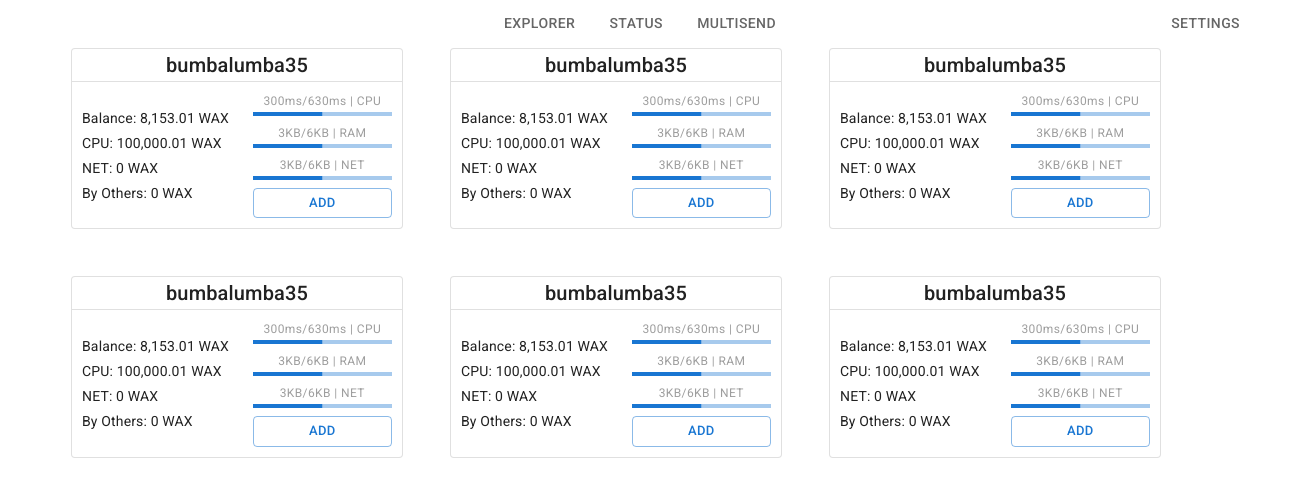
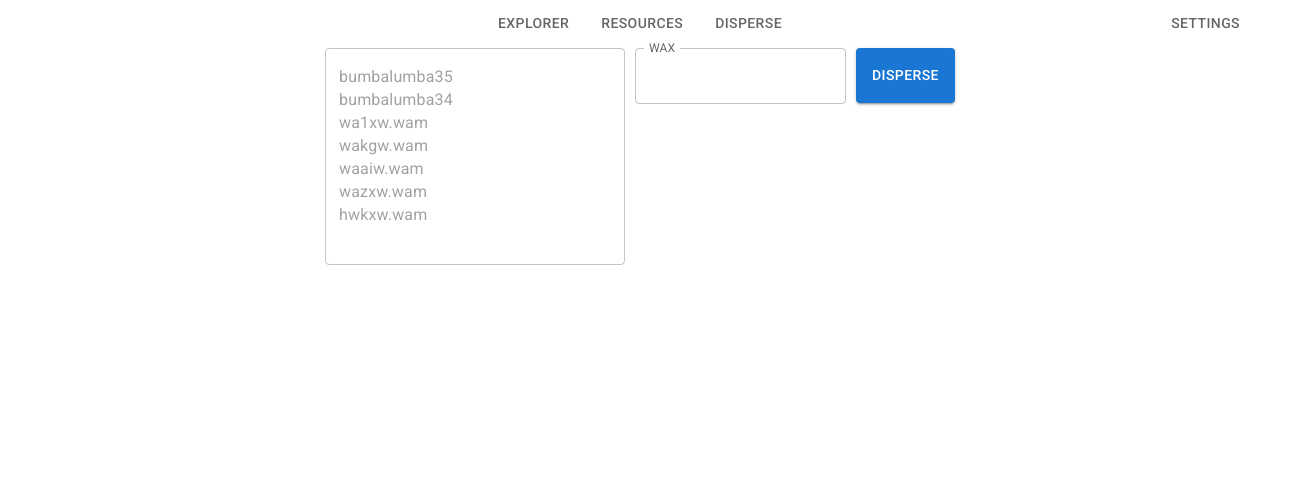
Before and after one commit to trumeetration/wax_toolkit, a React (Create React App) app: page / in a window 1280 px wide. Shown: the top 496 px of the page, 1303 px wide, since content can reach past the window. Built offline with nearby package versions, Linux system fonts and the light colour scheme.

Commit message:
[+] Disperse page

```diff
--- a/src/App.js
+++ b/src/App.js
@@ -11,6 +11,8 @@
 import Explorer from "./components/Explorer";
 import Settings from "./components/Settings";
 import Status from "./components/Status";
+import AccountsModal from "./components/AccountsModal";
+import Disperse from "./components/Disperse";
 
 function App() {
     return (
@@ -18,12 +20,15 @@
             <Container maxWidth="xl">
                 <Tabs centered sx={{ position: "relative" }}>
                     <Tab label="Explorer"/>
-                    <Tab label="Status"/>
-                    <Tab label="Multisend"/>
+                    <Tab label="Resources"/>
+                    <Tab label="Disperse"/>
                     <Tab label="Settings" sx={{ position: "absolute", right: "0px" }}/>
                 </Tabs>
                 {/*<Explorer />*/}
-                <Status />
+                {/*<Status />*/}
+                {/*<Settings/>*/}
+                {/*<AccountsModal/>*/}
+                <Disperse/>
             </Container>
         </div>
     );
--- a/src/components/AccountsModal.js
+++ b/src/components/AccountsModal.js
@@ -15,7 +15,7 @@
 function AccountsModal(props) {
     return (
         <Modal
-            open={false}
+            open={true}
             aria-labelledby="modal-modal-title"
             aria-describedby="modal-modal-description"
         >
--- /dev/null
+++ b/src/components/Disperse.js
@@ -0,0 +1,38 @@
+import {Button, Divider, Grid, IconButton, InputBase, Paper, TextField, Typography} from "@mui/material";
+import CheckIcon from "@mui/icons-material/Check";
+import AccountCard from "./AccountCard";
+import AddIcon from "@mui/icons-material/Add";
+import AccountsModal from "./AccountsModal";
+
+function Disperse(props) {
+    return (
+        <div>
+            <div style={{ display: "flex", justifyContent: "center" }}>
+                <TextField
+                    sx={{ width: "300px" }}
+                    multiline
+                    rows={8}
+                    placeholder="bumbalumba35
+bumbalumba34
+wa1xw.wam
+wakgw.wam
+waaiw.wam
+wazxw.wam
+hwkxw.wam"
+                />
+                <TextField
+                    id="outlined-number"
+                    label="WAX"
+                    type="number"
+                    InputLabelProps={{
+                        shrink: true,
+                    }}
+                    sx={{ marginLeft: "10px" }}
+                />
+                <Button variant="contained" sx={{ marginLeft: "10px", height: "55px" }}>Disperse</Button>
+            </div>
+        </div>
+    )
+}
+
+export default Disperse;
--- a/src/components/Status.js
+++ b/src/components/Status.js
@@ -1,12 +1,11 @@
 import {Grid} from "@mui/material";
-import AssetCard from "./AssetCard";
 import WalletStatusCard from "./WalletStatusCard";
 
 
 function Status(props) {
     return (
         <div>
-            <Grid container spacing="47px" sx={{marginLeft: "0px"}}>
+            <Grid container spacing="30px" sx={{marginLeft: "0px"}}>
                 <Grid item>
                     <WalletStatusCard/>
                 </Grid>
--- a/src/components/WalletStatusCard.js
+++ b/src/components/WalletStatusCard.js
@@ -2,7 +2,7 @@
 import {LinearProgress} from "@mui/material";
 
 
-function AssetCard() {
+function WalletStatusCard() {
     return (
         <Card variant="outlined" sx={{width: "330px", position: "relative"}}>
             <Typography variant="h6" align="center">bumbalumba35</Typography>
@@ -34,4 +34,4 @@
     )
 }
 
-export default AssetCard;
+export default WalletStatusCard;
```
